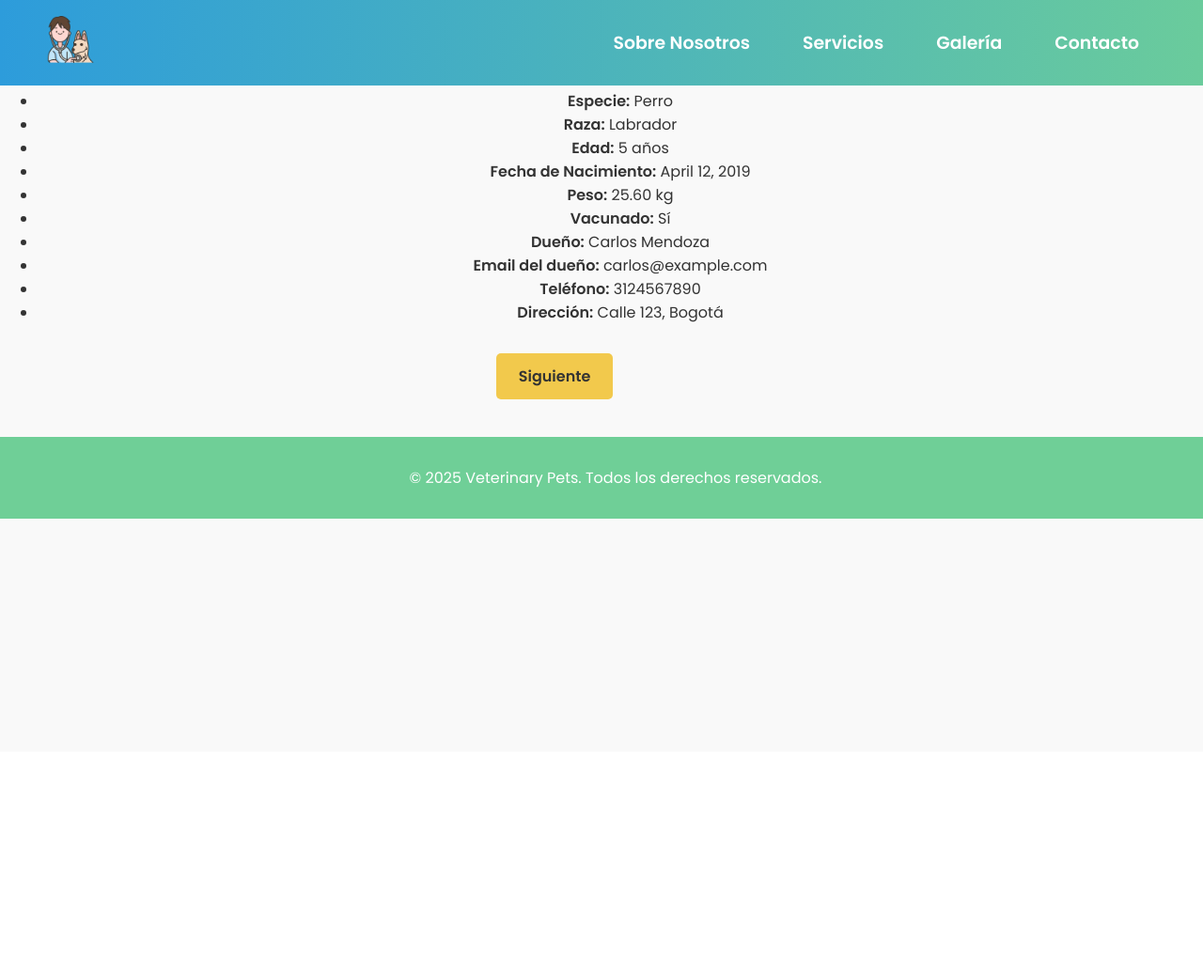
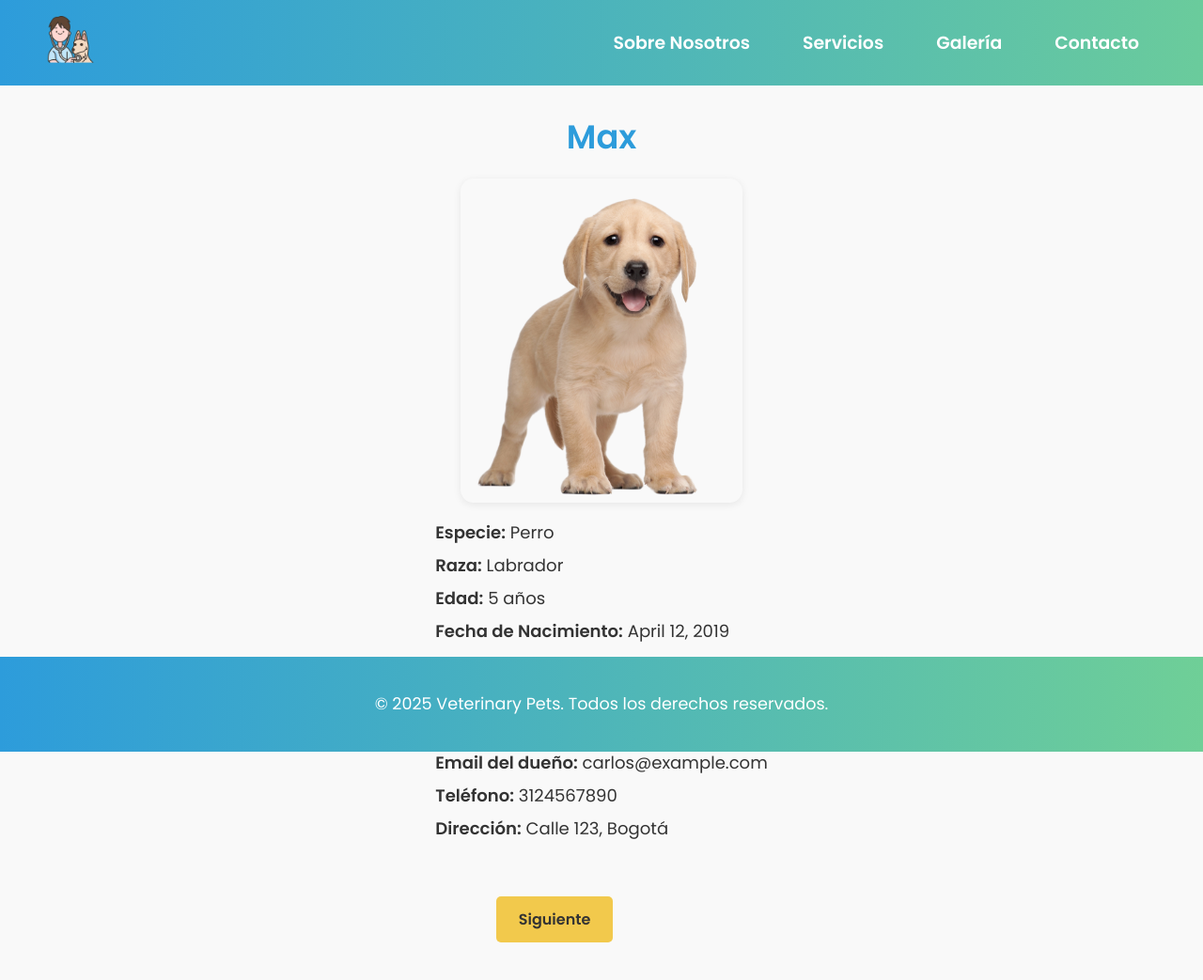
Before and after one commit to yruedahu/veterinaria_frameworks, a Django app: page /pets/pet/1/ in a window 1280 px wide. Shown: the whole page at 94% size. Before the commit the page ends 552 px from the top, so only its background shows below. Run offline with Django 5.2, Linux system fonts and the light colour scheme; data comes from the database, SQL or seed files in the repository.

Commit message:
New images

```diff
--- a/apps/veterinary_pets/static/css/pets_style.css
+++ b/apps/veterinary_pets/static/css/pets_style.css
@@ -255,14 +255,16 @@ form button {
 
 /* --- FOOTER --- */
 footer {
-    background: #6FCF97;
+    text-align: center;
+    background: linear-gradient(to right, #2D9CDB, #6FCF97);
     color: white;
-    padding: 15px;
-    text-align: center;
-    margin-top: 40px;
+    padding: 20px 0;
+    font-size: 1.1em;
+    position: fixed;
+    left: 0;
+    bottom: 0;
     width: 100%;
-    position: relative;
-    bottom: auto;
+    z-index: 10;
 }
 
 /* Estilo para los mensajes flash */
@@ -290,3 +292,55 @@ footer {
 .message.error {
     background-color: #F44336;
 }
+
+.pet-detail {
+    min-height: 70vh;
+    display: flex;
+    flex-direction: column;
+    align-items: center;
+    justify-content: flex-start;
+    margin-top: 90px; /* Espacio para el header fijo */
+    padding-bottom: 40px; /* Espacio para el footer fijo */
+    width: 100vw;
+    box-sizing: border-box;
+}
+
+.pet-detail h2 {
+    margin-bottom: 18px;
+    font-size: 2.2em;
+    color: #2D9CDB;
+}
+
+.pet-detail ul {
+    list-style: none;
+    padding: 0;
+    margin: 0 auto 18px auto;
+    text-align: left;
+    max-width: 400px;
+}
+
+.pet-detail ul li {
+    margin-bottom: 8px;
+    font-size: 1.13em;
+}
+
+.pet-detail nav {
+    margin-top: 18px;
+}
+
+.pet-detail-img {
+    width: 300px;
+    max-width: 90vw;
+    margin: 0 auto 18px auto;
+    display: flex;
+    justify-content: center;
+}
+
+.pet-detail-img img {
+    width: 100%;
+    max-width: 300px;
+    height: auto;
+    border-radius: 14px;
+    box-shadow: 0 2px 8px rgba(0,0,0,0.08);
+    object-fit: contain;
+}
--- a/apps/veterinary_pets/templates/veterinary_pets/pet_detail.html
+++ b/apps/veterinary_pets/templates/veterinary_pets/pet_detail.html
@@ -6,6 +6,9 @@
 {% block content %}
 <main class="pet-detail">
     <h2>{{ pet.name }}</h2>
+    <div class="pet-detail-img">
+        <img src="{% static 'images/pet' %}{{ pet.id }}.png" alt="Mascota {{ pet.name }}" />
+    </div>
     <ul>
         <li><strong>Especie:</strong> {{ pet.species }}</li>
         <li><strong>Raza:</strong> {{ pet.breed }}</li>
@@ -28,3 +31,19 @@
     </nav>
 </main>
 {% endblock %}
+
+<style>
+.pet-detail-img {
+    width: 200px;
+    margin: 0 auto 18px auto;
+    display: flex;
+    justify-content: center;
+}
+.pet-detail-img img {
+    width: 100%;
+    max-width: 180px;
+    border-radius: 14px;
+    box-shadow: 0 2px 8px rgba(0,0,0,0.08);
+    object-fit: cover;
+}
+</style>
```
Also changed, not shown: apps/veterinary_pets/static/images/pet1.png (added), apps/veterinary_pets/static/images/pet2.png (added), apps/veterinary_pets/static/images/pet3.png (added), apps/veterinary_pets/static/images/pet4.png (added), apps/veterinary_pets/static/images/pet5.png (added), apps/veterinary_pets/static/images/pet6.png (added).
